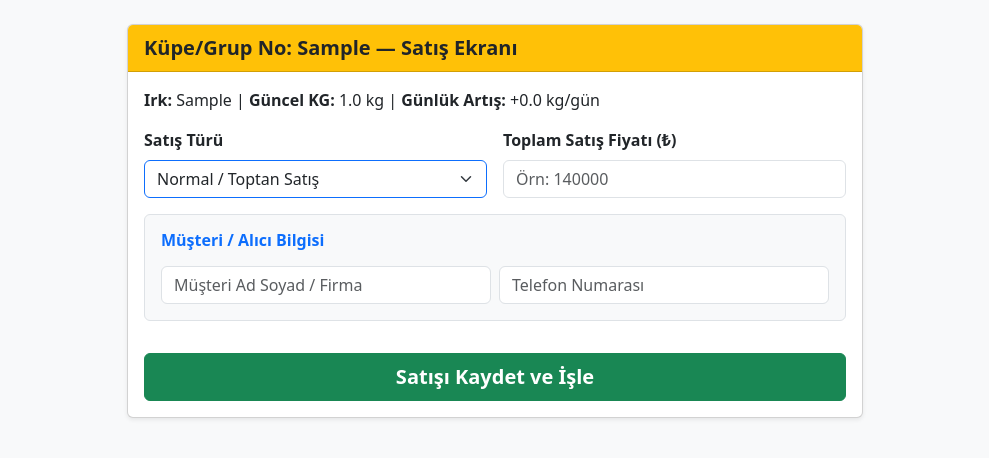
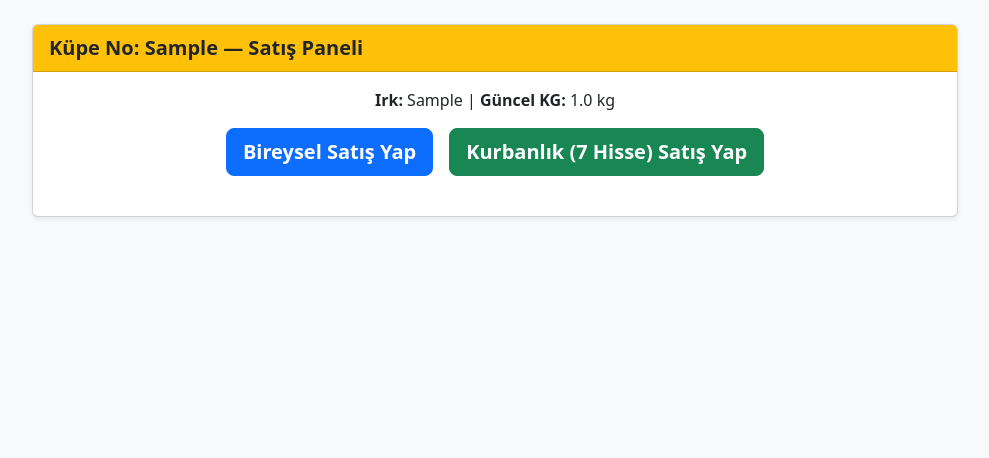
Before and after one commit to Dev1Zfr/PROJE_KLASORU, a Flask app: page /satis-yap/1 in a window 1280 px wide. Shown: the part 80-538 px from the top of the page, without its empty margins (145-1134 px from the left). Run offline with Flask 3, Linux system fonts and the light colour scheme; a user stored in the database is signed in; tables that the repository leaves empty hold one stand-in row (values such as "Sample post").

Commit message:
Update satis_detay.html

```diff
--- a/templates/satis_detay.html
+++ b/templates/satis_detay.html
@@ -1,57 +1,37 @@
 {% extends 'layout.html' %}
-
 {% block content %}
 <div class="row justify-content-center">
-    <div class="col-md-8">
+    <div class="col-md-10">
         <div class="card shadow-sm mb-4">
-            <div class="card-header bg-warning text-dark fw-bold fs-5">
-                Küpe/Grup No: {{ hayvan.kupe_no }} — Satış Ekranı
-            </div>
-            <div class="card-body">
-                <p class="fs-6"><strong>Irk:</strong> {{ hayvan.irk }} | <strong>Güncel KG:</strong> {{ hayvan.guncel_kg }} kg | <strong>Günlük Artış:</strong> +{{ hayvan.gunluk_artis }} kg/gün</p>
+            <div class="card-header bg-warning text-dark fw-bold fs-5">Küpe No: {{ hayvan.kupe_no }} — Satış Paneli</div>
+            <div class="card-body text-center">
+                <p><strong>Irk:</strong> {{ hayvan.irk }} | <strong>Güncel KG:</strong> {{ hayvan.guncel_kg }} kg</p>
 
-                <form method="POST">
-                    <div class="row g-3 mb-3">
-                        <div class="col-md-6">
-                            <label class="form-label fw-bold">Satış Türü</label>
-                            <select name="satis_turu" id="satisTuru" class="form-select border-primary" onchange="turDegistir()">
-                                <option value="Normal">Normal / Toptan Satış</option>
-                                <option value="Kurban">Kurbanlık Satış (7 Hisse)</option>
-                            </select>
-                        </div>
-                        <div class="col-md-6">
-                            <label class="form-label fw-bold">Toplam Satış Fiyatı (₺)</label>
-                            <input type="number" step="0.1" name="satis_fiyati" class="form-control" placeholder="Örn: 140000" required>
-                        </div>
+                <div class="d-flex justify-content-center gap-3 mb-4 mt-3">
+                    <button class="btn btn-lg btn-primary fw-bold" onclick="showForm('bireysel')">Bireysel Satış Yap</button>
+                    <button class="btn btn-lg btn-success fw-bold" onclick="showForm('kurban')">Kurbanlık (7 Hisse) Satış Yap</button>
                 </div>
 
-                    <!-- NORMAL SATIŞ ALANI -->
-                    <div id="normalAlan" class="p-3 bg-light rounded border mb-3">
-                        <h6 class="fw-bold text-primary mb-3">Müşteri / Alıcı Bilgisi</h6>
-                        <div class="row g-2">
-                            <div class="col-md-6">
-                                <input type="text" name="alici_ad" id="alici_ad" class="form-control" placeholder="Müşteri Ad Soyad / Firma" required>
+                <!-- BİREYSEL SATIŞ FORMU -->
+                <form method="POST" id="bireyselForm" class="p-3 bg-light border rounded text-start" style="display: none;">
+                    <input type="hidden" name="satis_turu" value="Normal">
+                    <h5 class="fw-bold text-primary mb-3">Bireysel Müşteri Bilgileri</h5>
+                    <div class="row g-2 mb-3">
+                        <div class="col-md-4"><input type="text" name="alici_ad" class="form-control" placeholder="Müşteri Ad Soyad" required></div>
+                        <div class="col-md-4"><input type="text" name="alici_tel" class="form-control" placeholder="Telefon"></div>
+                        <div class="col-md-4"><input type="number" step="0.1" name="satis_fiyati" class="form-control" placeholder="Toplam Fiyat (₺)" required></div>
                     </div>
-                            <div class="col-md-6">
-                                <input type="text" name="alici_tel" class="form-control" placeholder="Telefon Numarası">
+                    <button type="submit" class="btn btn-primary w-100 fw-bold">Bireysel Satışı Kaydet</button>
+                </form>
+
+                <!-- KURBANLIK SATIŞ FORMU -->
+                <form method="POST" id="kurbanForm" class="p-3 bg-light border rounded text-start" style="display: none;">
+                    <input type="hidden" name="satis_turu" value="Kurban">
+                    <h5 class="fw-bold text-success mb-3">Kurbanlık Hissedar Bilgileri</h5>
+                    <div class="row g-3 mb-3">
+                        <div class="col-md-6"><input type="number" step="0.1" name="satis_fiyati" class="form-control" placeholder="Toplam Hayvan Fiyatı (₺)" required></div>
+                        <div class="col-md-6"><input type="number" name="kesim_sirasi" class="form-control" placeholder="Planlanan Kesim Sırası"></div>
                     </div>
-                        </div>
-                    </div>
-
-                    <!-- KURBANLIK SATIŞ ALANI -->
-                    <div id="kurbanAlan" class="p-3 bg-light rounded border mb-3" style="display: none;">
-                        <div class="row g-3 mb-3">
-                            <div class="col-md-6">
-                                <label class="form-label fw-bold">Tahmini Randıman (%)</label>
-                                <input type="number" step="0.1" name="randiman" class="form-control" value="55">
-                            </div>
-                            <div class="col-md-6">
-                                <label class="form-label fw-bold">Bayram Kesim Sırası</label>
-                                <input type="number" name="kesim_sirasi" class="form-control" placeholder="Örn: 12">
-                            </div>
-                        </div>
-
-                        <h6 class="fw-bold text-success mb-3">7 Hisse Sahibi Bilgileri</h6>
                     <div class="row g-2">
                         {% for i in range(1, 8) %}
                         <div class="col-md-6 mb-2">
@@ -63,27 +43,18 @@
                         </div>
                         {% endfor %}
                     </div>
-                    </div>
-
-                    <button type="submit" class="btn btn-success w-100 fs-5 fw-bold py-2 mt-3">Satışı Kaydet ve İşle</button>
+                    <button type="submit" class="btn btn-success w-100 fw-bold mt-2">Kurbanlık Satışını Kaydet</button>
                 </form>
             </div>
         </div>
     </div>
 </div>
-
 <script>
-function turDegistir() {
-    var tur = document.getElementById('satisTuru').value;
-    if (tur === 'Kurban') {
-        document.getElementById('kurbanAlan').style.display = 'block';
-        document.getElementById('normalAlan').style.display = 'none';
-        document.getElementById('alici_ad').removeAttribute('required');
-    } else {
-        document.getElementById('kurbanAlan').style.display = 'none';
-        document.getElementById('normalAlan').style.display = 'block';
-        document.getElementById('alici_ad').setAttribute('required', 'required');
-    }
+function showForm(type) {
+    document.getElementById('bireyselForm').style.display = type === 'bireysel' ? 'block' : 'none';
+    document.getElementById('kurbanForm').style.display = type === 'kurban' ? 'block' : 'none';
+    document.getElementById('bireyselForm').querySelectorAll('input[required]').forEach(el => el.required = type === 'bireysel');
+    document.getElementById('kurbanForm').querySelectorAll('input[required]').forEach(el => el.required = type === 'kurban');
 }
 </script>
 {% endblock %}
```
Lines whose indentation alone changed are shown as unchanged.
